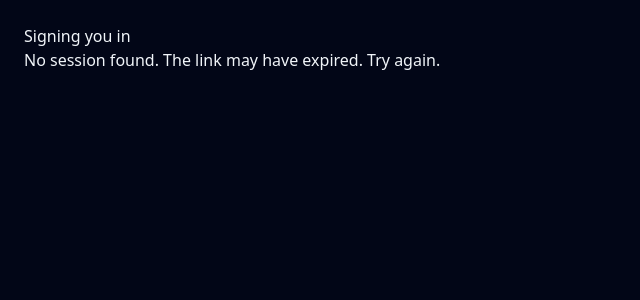
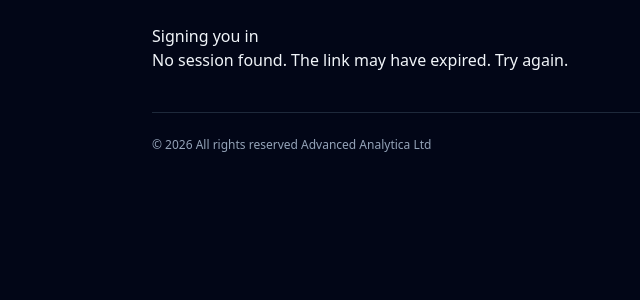
Before and after one commit to JonathanBowker/vite-react-do-app, a React (Vite) app: page /auth/callback in a window 1280 px wide. Shown: the top 300 px of the page, without its empty margins (0-640 px from the left). Built offline with nearby package versions, Linux system fonts and the light colour scheme; no server answers.

Commit message:
Add consistent copyright footer

```diff
--- /dev/null
+++ b/src/components/CopyrightNotice.jsx
@@ -0,0 +1,5 @@
+const NOTICE = '© 2026 All rights reserved Advanced Analytica Ltd'
+
+export default function CopyrightNotice({ className = '' }) {
+  return <div className={className}>{NOTICE}</div>
+}
--- a/src/pages/AuthCallback.jsx
+++ b/src/pages/AuthCallback.jsx
@@ -1,6 +1,7 @@
 import { useEffect, useState } from 'react'
 import { useNavigate } from 'react-router-dom'
 import { isSupabaseConfigured, supabase } from '../lib/supabaseClient'
+import CopyrightNotice from '../components/CopyrightNotice'
 
 export default function AuthCallback() {
   const navigate = useNavigate()
@@ -38,9 +39,13 @@ export default function AuthCallback() {
   }, [navigate])
 
   return (
-    <div style={{ padding: 24 }}>
+    <div className="mx-auto max-w-5xl p-6">
       <h1>Signing you in</h1>
       <p>{message}</p>
+
+      <footer className="mt-10 border-t border-slate-800 pt-6">
+        <CopyrightNotice className="text-xs text-slate-400" />
+      </footer>
     </div>
   )
 }
--- a/src/pages/HomePage.jsx
+++ b/src/pages/HomePage.jsx
@@ -1,6 +1,7 @@
 import { Link } from 'react-router-dom'
 import { useAuth } from '../auth/useAuth'
 import { isSupabaseConfigured, supabase } from '../lib/supabaseClient'
+import CopyrightNotice from '../components/CopyrightNotice'
 
 function MenuTrigger({ children }) {
   return (
@@ -344,6 +345,12 @@ export default function HomePage() {
           </div>
         </section>
       </main>
+
+      <footer className="border-t border-slate-200 bg-slate-100">
+        <div className="mx-auto max-w-7xl px-6 py-8">
+          <CopyrightNotice className="text-xs text-slate-500" />
+        </div>
+      </footer>
     </div>
   )
 }
--- a/src/pages/LoginPage.jsx
+++ b/src/pages/LoginPage.jsx
@@ -1,6 +1,7 @@
 import { useEffect, useState } from 'react'
 import { Link, useNavigate } from 'react-router-dom'
 import { isSupabaseConfigured, supabase } from '../lib/supabaseClient'
+import CopyrightNotice from '../components/CopyrightNotice'
 
 function getRedirectTo() {
   // Must be allowed in Supabase Auth settings (URL Configuration).
@@ -429,7 +430,7 @@ export default function LoginPage() {
               </div>
             </div>
 
-            <div className="text-xs text-white/30">© {new Date().getFullYear()}</div>
+            <CopyrightNotice className="text-xs text-white/30" />
           </div>
         </div>
       </div>
--- a/src/pages/OverviewPage.jsx
+++ b/src/pages/OverviewPage.jsx
@@ -1,6 +1,7 @@
 import { Link } from 'react-router-dom'
 import { useAuth } from '../auth/useAuth'
 import { isSupabaseConfigured, supabase } from '../lib/supabaseClient'
+import CopyrightNotice from '../components/CopyrightNotice'
 
 function MenuTrigger({ children }) {
   return (
@@ -481,6 +482,12 @@ export default function OverviewPage() {
           </div>
         </section>
       </main>
+
+      <footer className="border-t border-slate-200 bg-slate-100">
+        <div className="mx-auto max-w-7xl px-6 py-8">
+          <CopyrightNotice className="text-xs text-slate-500" />
+        </div>
+      </footer>
     </div>
   )
 }
--- a/src/pages/PortalPage.jsx
+++ b/src/pages/PortalPage.jsx
@@ -1,6 +1,7 @@
 import { Link, useNavigate } from 'react-router-dom'
 import { useAuth } from '../auth/useAuth'
 import { supabase } from '../lib/supabaseClient'
+import CopyrightNotice from '../components/CopyrightNotice'
 
 export default function PortalPage() {
   const { session } = useAuth()
@@ -85,6 +86,10 @@ export default function PortalPage() {
           </div>
         </section>
       </div>
+
+      <footer className="mt-10 border-t border-slate-800 pt-6">
+        <CopyrightNotice className="text-xs text-slate-400" />
+      </footer>
     </div>
   )
 }
--- a/src/pages/ProtectedPage.jsx
+++ b/src/pages/ProtectedPage.jsx
@@ -1,13 +1,18 @@
 import { useAuth } from '../auth/useAuth'
+import CopyrightNotice from '../components/CopyrightNotice'
 
 export default function ProtectedPage() {
   const { session } = useAuth()
   return (
-    <div style={{ padding: 24 }}>
+    <div className="mx-auto max-w-5xl p-6">
       <h1>Protected</h1>
       <p>
         You’re signed in as <code>{session?.user?.email}</code>
       </p>
+
+      <footer className="mt-10 border-t border-slate-800 pt-6">
+        <CopyrightNotice className="text-xs text-slate-400" />
+      </footer>
     </div>
   )
 }
--- a/src/pages/ResetPasswordPage.jsx
+++ b/src/pages/ResetPasswordPage.jsx
@@ -1,6 +1,7 @@
 import { useMemo, useState } from 'react'
 import { useNavigate } from 'react-router-dom'
 import { isSupabaseConfigured, supabase } from '../lib/supabaseClient'
+import CopyrightNotice from '../components/CopyrightNotice'
 import './login.css'
 
 function readHashParams() {
@@ -69,6 +70,7 @@ export default function ResetPasswordPage() {
 
   return (
     <div className="page">
+      <div className="flex w-full flex-col items-center">
         <div className="card auth-card">
           <h1>Reset password</h1>
           <p className="muted">Set a new password for your account.</p>
@@ -127,6 +129,9 @@ export default function ResetPasswordPage() {
             </button>
           </div>
         </div>
+
+        <CopyrightNotice className="mt-6 text-center text-xs text-slate-400" />
+      </div>
     </div>
   )
 }
```
Lines whose indentation alone changed are shown as unchanged.
